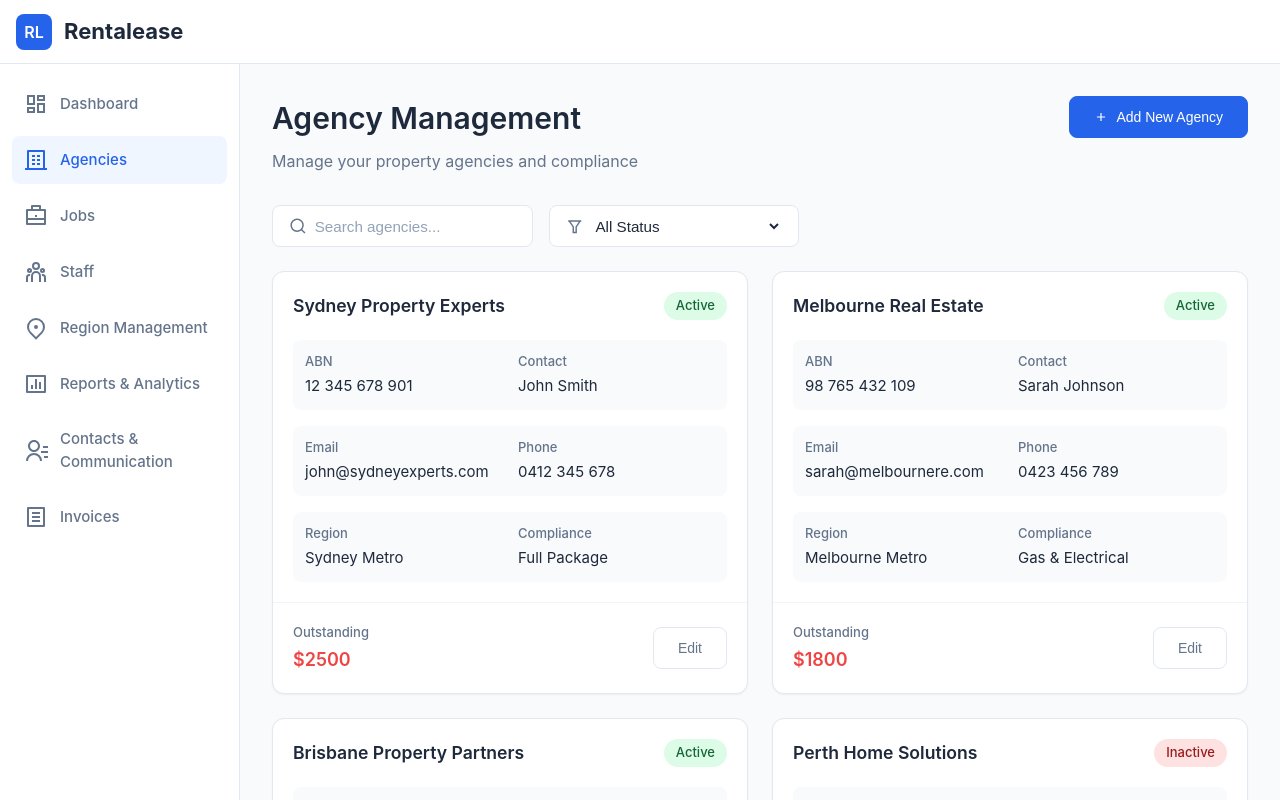
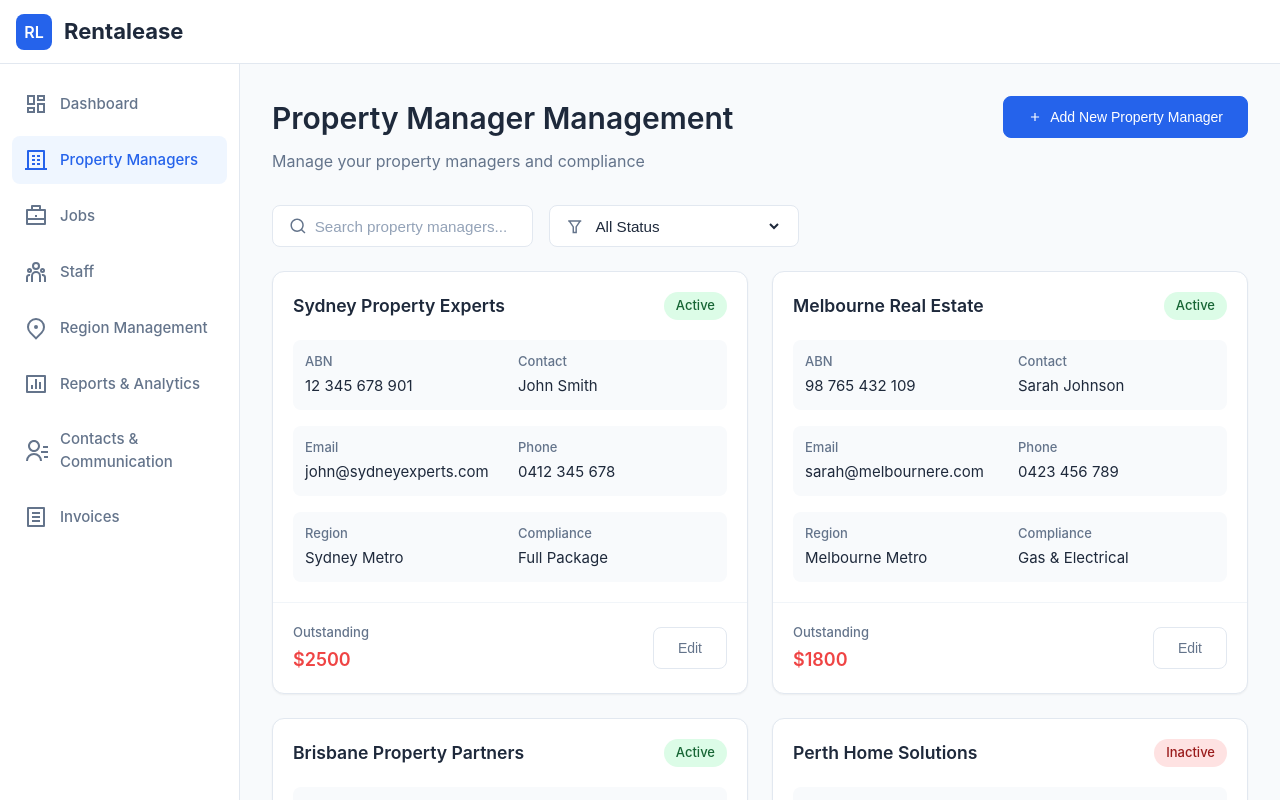
Before and after one commit to The-Digital-Dude/rentalease-client, a React (Vite) app: page /agencies in a window 1280 px wide. Shown: the top 800 px of the page. Built offline with nearby package versions, Linux system fonts and the light colour scheme.

Commit message:
Added Property Manager Management instead of Agencies

```diff
--- a/src/components/AgencyFormModal/AgencyFormModal.tsx
+++ b/src/components/AgencyFormModal/AgencyFormModal.tsx
@@ -96,13 +96,13 @@ const AgencyFormModal = ({
     <Modal
       isOpen={isOpen}
       onClose={handleClose}
-      title={editingAgency ? "Edit Agency" : "Add New Agency"}
+      title={editingAgency ? "Edit Property Manager" : "Add New Property Manager"}
       size="large"
     >
       <form onSubmit={handleFormSubmit}>
         <div className="form-grid">
           <div className="form-group">
-            <label htmlFor="name">Agency Name</label>
+            <label htmlFor="name">Property Manager Name</label>
             <input
               type="text"
               id="name"
--- a/src/components/Sidebar/Sidebar.tsx
+++ b/src/components/Sidebar/Sidebar.tsx
@@ -25,7 +25,7 @@ const Sidebar = ({ isOpen, onClose }: SidebarProps) => {
 
   const navItems = [
     { path: "/", icon: RiDashboardLine, label: "Dashboard" },
-    { path: "/agencies", icon: RiBuilding4Line, label: "Agencies" },
+    { path: "/agencies", icon: RiBuilding4Line, label: "Property Managers" },
     { path: "/jobs", icon: RiBriefcaseLine, label: "Jobs" },
     { path: "/staff", icon: RiTeamLine, label: "Staff" },
     { path: "/regions", icon: RiMapPin2Line, label: "Region Management" },
--- a/src/pages/Agencies/Agencies.scss
+++ b/src/pages/Agencies/Agencies.scss
@@ -1,4 +1,4 @@
-// Agencies page styles (works with global page-container)
+// Property Managers page styles (works with global page-container)
 
 .agencies-controls {
   display: flex;
--- a/src/pages/Agencies/Agencies.tsx
+++ b/src/pages/Agencies/Agencies.tsx
@@ -165,7 +165,7 @@ const Agencies = () => {
     status: "active" | "inactive";
   }) => {
     if (editingAgency) {
-      // Update existing agency
+      // Update existing property manager
       setAgencies((prevAgencies) =>
         prevAgencies.map((agency) =>
           agency.id === editingAgency.id
@@ -178,11 +178,11 @@ const Agencies = () => {
         )
       );
     } else {
-      // Add new agency
+      // Add new property manager
       const newAgency: Agency = {
         id: generateId(),
         ...formData,
-        outstandingAmount: 0, // Default outstanding amount for new agencies
+        outstandingAmount: 0, // Default outstanding amount for new property managers
       };
       setAgencies((prevAgencies) => [...prevAgencies, newAgency]);
     }
@@ -212,11 +212,11 @@ const Agencies = () => {
           }}
         >
           <div>
-            <h1>Agency Management</h1>
-            <p>Manage your property agencies and compliance</p>
+            <h1>Property Manager Management</h1>
+            <p>Manage your property managers and compliance</p>
           </div>
           <button className="btn-primary" onClick={() => setShowForm(true)}>
-            <RiAddLine /> Add New Agency
+            <RiAddLine /> Add New Property Manager
           </button>
         </div>
       </div>
@@ -226,7 +226,7 @@ const Agencies = () => {
           <RiSearchLine />
           <input
             type="text"
-            placeholder="Search agencies..."
+            placeholder="Search property managers..."
             value={searchTerm}
             onChange={(e) => setSearchTerm(e.target.value)}
           />
--- a/src/pages/ContactsCommunication/ContactsCommunication.tsx
+++ b/src/pages/ContactsCommunication/ContactsCommunication.tsx
@@ -150,13 +150,13 @@ const ContactsCommunication = () => {
     <div className="page-container">
       <div className="page-header">
         <h1>Contacts & Communication</h1>
-        <p>Manage agency contacts and automated notifications</p>
+        <p>Manage property manager contacts and automated notifications</p>
       </div>
 
-      {/* Agency Contacts Section */}
+      {/* Property Manager Contacts Section */}
       <div className="content-card contacts-section">
         <div className="section-header">
-          <h2>Agency Contacts</h2>
+          <h2>Property Manager Contacts</h2>
           <button className="btn-primary" onClick={handleAddContact}>
             <RiAddLine />
             Add Contact
--- a/src/pages/ReportsAnalytics/ReportsAnalytics.tsx
+++ b/src/pages/ReportsAnalytics/ReportsAnalytics.tsx
@@ -258,7 +258,7 @@ const ReportsAnalytics = () => {
               onChange={(e) => setComplianceFilter(e.target.value)}
             >
               <option value="all">All Types</option>
-              <option value="agency">Agencies</option>
+              <option value="agency">Property Managers</option>
               <option value="region">Regions</option>
               <option value="property">Properties</option>
             </select>
@@ -394,7 +394,7 @@ const ReportsAnalytics = () => {
               value={revenueBreakdown}
               onChange={(e) => setRevenueBreakdown(e.target.value)}
             >
-              <option value="agency">By Agency</option>
+              <option value="agency">By Property Manager</option>
               <option value="region">By Region</option>
               <option value="jobType">By Job Type</option>
             </select>
```
